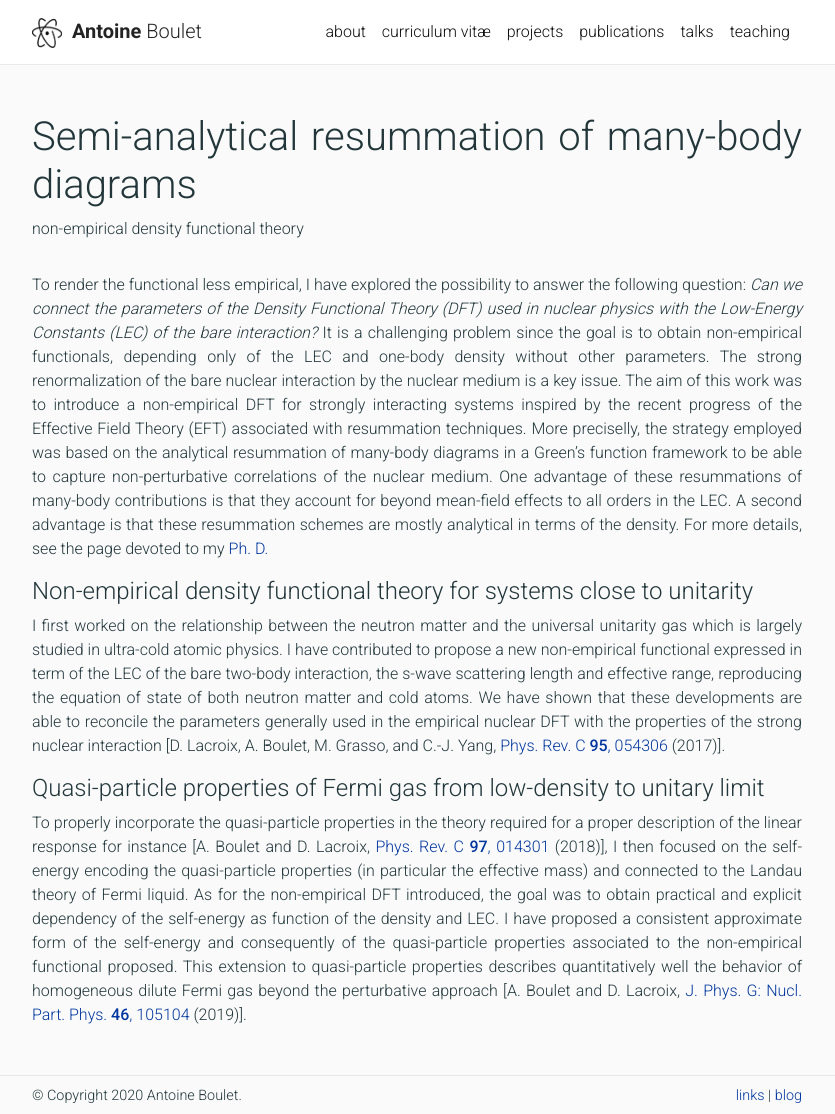
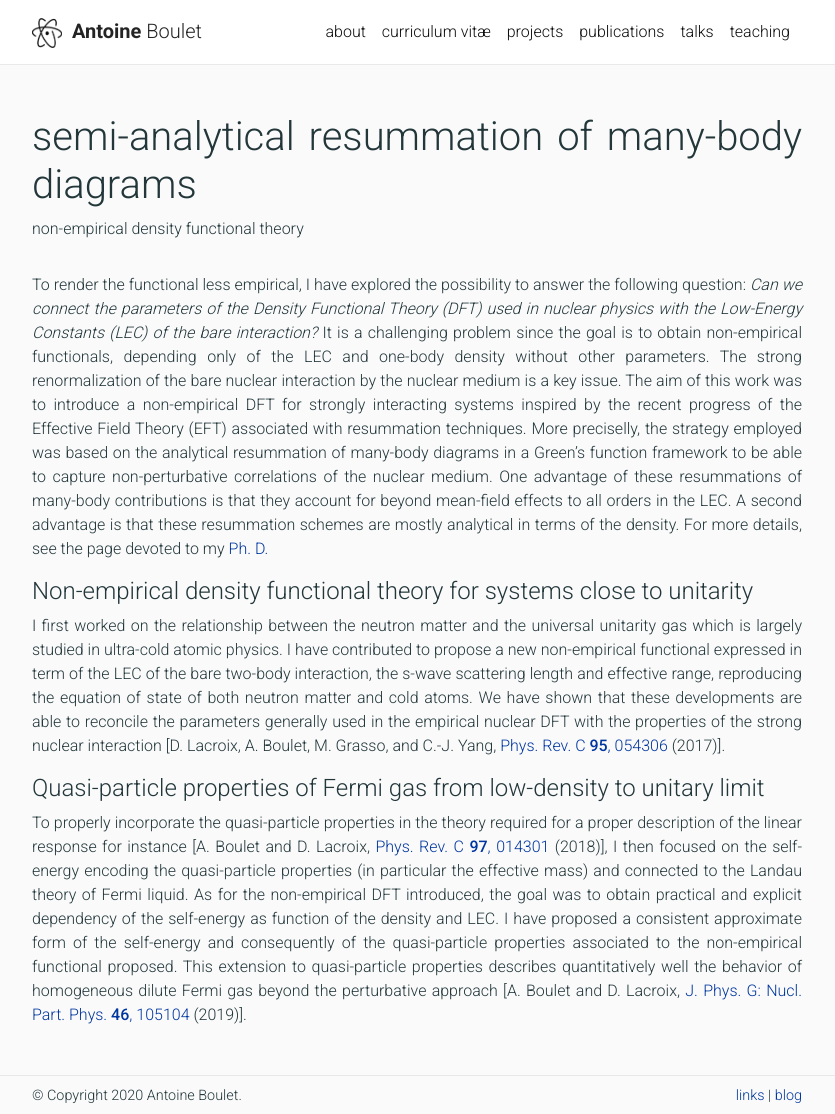
Before and after one commit to AntoineBoulet/antoineboulet.github.io, a Jekyll site: the page built from _pages/resummation.md, in a window 1280 px wide and 1114 px high. Shown: the whole window, without its empty margins (223-1058 px from the left). Built offline with Jekyll 4.4.1, drawn with Linux system fonts in a browser that asks for light colours; nearby versions of some CDN libraries; a style sheet for code colours, icons or effects is not loaded.

```diff
--- a/_pages/resummation.md
+++ b/_pages/resummation.md
@@ -1,7 +1,7 @@
 ---
 layout: page
 permalink: /resummation-of-diagrams/
-title: Semi-analytical resummation of many-body diagrams
+title: semi-analytical resummation of many-body diagrams
 description: non-empirical density functional theory
 author: A. Boulet
 nav: false
```
